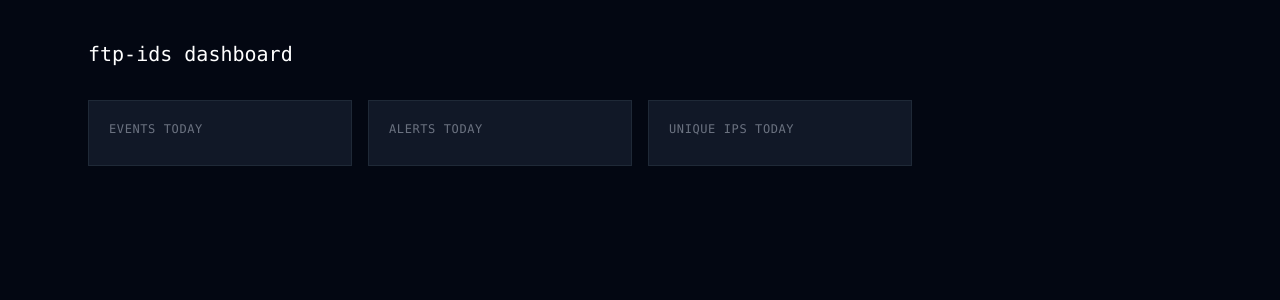
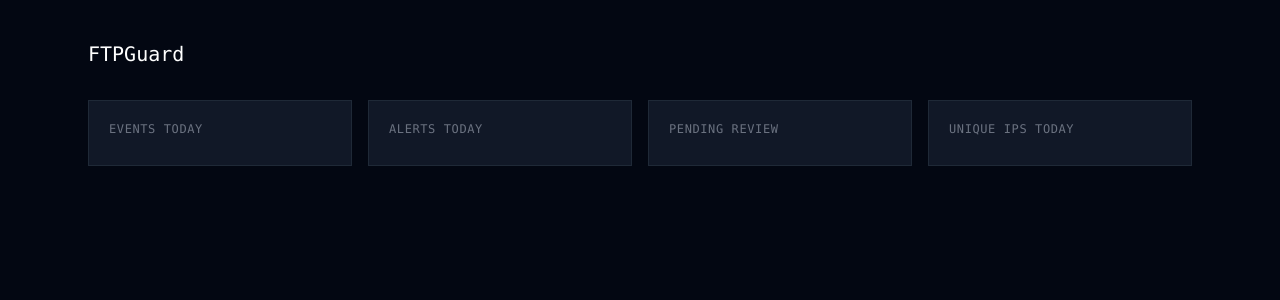
Before and after one commit to AmraniCh/ftp-ids-ml, a Flask app: template src/ftp_ids/dashboard/templates/dashboard.html in a window 1280 px wide. Shown: the top 300 px of the page. Run offline with Flask 3, Linux system fonts and the light colour scheme; the template is opened without the code that fills it, so the values that code supplies are empty; some libraries are stand-ins or nearby versions.

Commit message:
change (stats): update compute_stats to include pending review

```diff
--- a/src/ftp_ids/dashboard/stats.py
+++ b/src/ftp_ids/dashboard/stats.py
@@ -14,10 +14,12 @@ def compute_stats():
             alerts_today += 1
             unique_ips_today.add(row['src_ip'])
 
+    clean_pool = storage.load_clean_pool()
+
     return {
         "events_today": _count_events_today(),
         "alerts_today": alerts_today,
-        # "pending": pending,
+        "pending": len(alerts) - len(clean_pool),
         "unique_ips_today": len(unique_ips_today),
     }
 
--- a/src/ftp_ids/dashboard/templates/dashboard.html
+++ b/src/ftp_ids/dashboard/templates/dashboard.html
@@ -2,13 +2,12 @@
 <html lang="en">
 <head>
     <meta charset="utf-8">
-    <title>ftp-ids dashboard</title>
+    <title>{% block title %}FTPGuard{% endblock %}</title>
     <script src="https://cdn.tailwindcss.com"></script>
 </head>
 <body class="bg-gray-950 text-gray-200 min-h-screen font-mono">
     <main class="max-w-6xl mx-auto px-6 py-10">
-
-        <h1 class="text-xl text-white mb-8">ftp-ids dashboard</h1>
+        <h1 class="text-xl text-white mb-8">FTPGuard</h1>
 
         <div class="grid grid-cols-1 md:grid-cols-4 gap-4">
 
@@ -23,15 +22,12 @@
                 <div class="text-3xl text-white mt-2 tabular-nums">{{ stats.alerts_today }}</div>
             </div>
 
-               {#
             <div class="border border-gray-800 bg-gray-900 p-5">
                 <div class="text-xs uppercase tracking-wider text-gray-500">pending review</div>
                 <div class="text-3xl mt-2 tabular-nums {% if stats.pending > 0 %}text-amber-500{% else %}text-white{% endif %}">
                     {{ stats.pending }}
                 </div>
             </div>
-
-            #}
 
             <div class="border border-gray-800 bg-gray-900 p-5">
                 <div class="text-xs uppercase tracking-wider text-gray-500">unique ips today</div>
```
